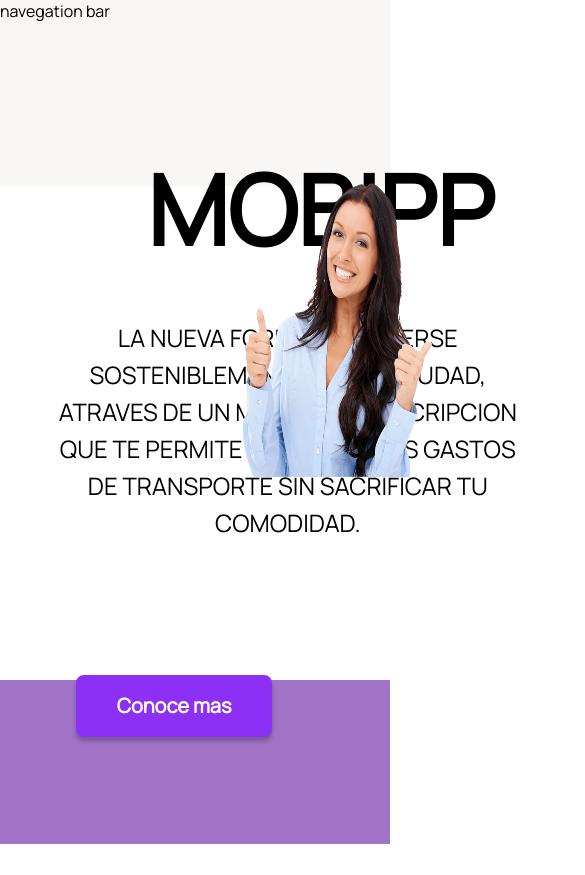
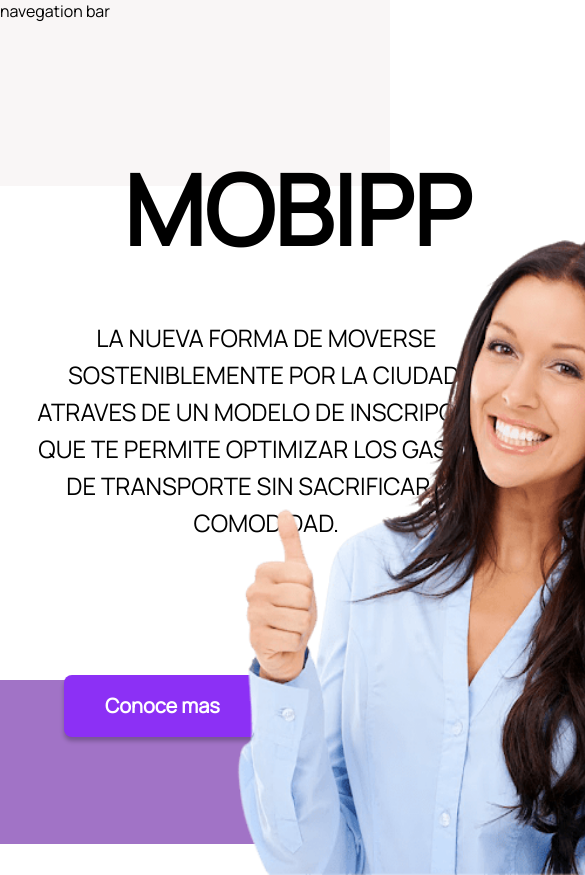
Before and after one commit to Saelbg/Mobip, a React (Create React App) app: page / in a window 390 px wide. Shown: the top 875 px of the page, 585 px wide, since content can reach past the window. Before the commit the page ends 844 px from the top, so only its background shows below. Built offline with nearby package versions, Linux system fonts and the light colour scheme.

Commit message:
Implementacion final de Responsive

```diff
--- a/src/components/styles/Landing2.css
+++ b/src/components/styles/Landing2.css
@@ -124,3 +124,36 @@
     height: 300px;
   }
 }
+
+@media only screen and (max-width: 1440px) {
+  .image {
+    position: absolute;
+    width: 550px;
+    height: 650px;
+    left: 58%;
+    top: 26.7%;
+  }
+
+  .h1 {
+    position: absolute;
+    width: 557px;
+    height: 150px;
+    left: 4.8%;
+    top: 9.5%;
+  }
+  .button {
+    position: absolute;
+    width: 196px;
+    height: 62px;
+    left: 16.5%;
+    top: 80%;
+  }
+  .p {
+    position: absolute;
+    width: 482px;
+    height: 205px;
+    left: 6.5%;
+    /* left: 240px; */
+    top: 35%;
+  }
+}
```
